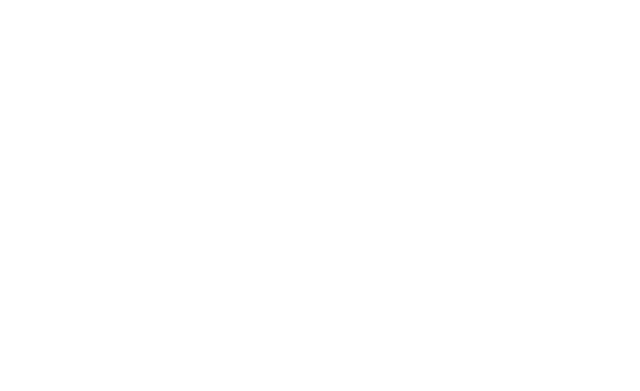
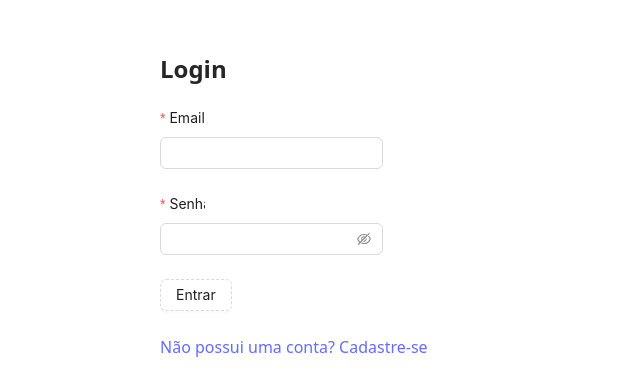
Before and after one commit to GomesRita/ProntoClin, a React (Vite) app in the folder ReactProntoClin/prontoclin/: page / in a window 1280 px wide. Before the commit this address had no page. Shown: the part 129-520 px from the top of the page, without its empty margins (0-640 px from the left). Built offline with nearby package versions, Linux system fonts and the light colour scheme.

Commit message:
adiciona alterações

```diff
--- a/ReactProntoClin/prontoclin/src/App.tsx
+++ b/ReactProntoClin/prontoclin/src/App.tsx
@@ -12,7 +12,7 @@ function App() {
     <BrowserRouter>
       <Routes>
         <Route path="/cadastroAdmin" element={<CadastroAdmin/>}/>
-        <Route path="/login" element={<Login />}/>
+        <Route path="/" element={<Login />}/>
         <Route path="/adm/me" element={<AdmIncial />}/>
         <Route path="/paciente" element={<Paciente />}/>
         <Route path="/cadastroProSaude" element={<CadastroProSaude />}/>
--- a/ReactProntoClin/prontoclin/src/pages/Cadastro/CadastroProSaude.tsx
+++ b/ReactProntoClin/prontoclin/src/pages/Cadastro/CadastroProSaude.tsx
@@ -1,7 +1,50 @@
-import { Button, Form, Input  } from 'antd';
-
+import { useState} from 'react';
+import { Button, Form, Input, message   } from 'antd';
+import { getToken } from '../controle/cookie';
+import axios from 'axios';
 
 function CadastroProSaude(){
+    const [ ,setLoading] = useState(false); // Gerenciar o carregamento durante a requisição
+    const [ ,setError] = useState<string | null>(null); // Gerenciar erro de requisição
+
+    // Função chamada ao enviar o formulário
+    const onFinish = async (values: { nome: string, cpf: string, email: string, senha: string }) => {
+        setLoading(true); // Inicia o carregamento
+        setError(null); // Limpa o erro
+
+        try {
+            const token = getToken(); // Recupera o token do cookie
+            if (token) {
+                const response = await axios.post(
+                    'http://localhost:8081/auth/register/prosaude', // Endereço da API para cadastrar administrador
+                    {
+                        nome: values.nome,
+                        cpf: values.cpf,
+                        email: values.email,
+                        senha: values.senha,
+                        userrole: "ADMIN"
+                    },
+                    {
+                        headers: {
+                            'Content-Type': 'application/json',
+                            'Authorization': `Bearer ${token}`, // Adicionando token no cabeçalho
+                        }
+                    }
+
+                );
+                console.log(response.data)
+                // Se a requisição for bem-sucedida
+                message.success('Administrador cadastrado com sucesso!'); // Exibe mensagem de sucesso
+            } else {
+                setError('Token não encontrado');
+            }
+        } catch (err) {
+            setError('Erro ao cadastrar administrador');
+            message.error('Erro ao cadastrar administrador'); // Exibe mensagem de erro
+        } finally {
+            setLoading(false); // Finaliza o carregamento
+        }
+    };
 
     return (
         <div>
```
